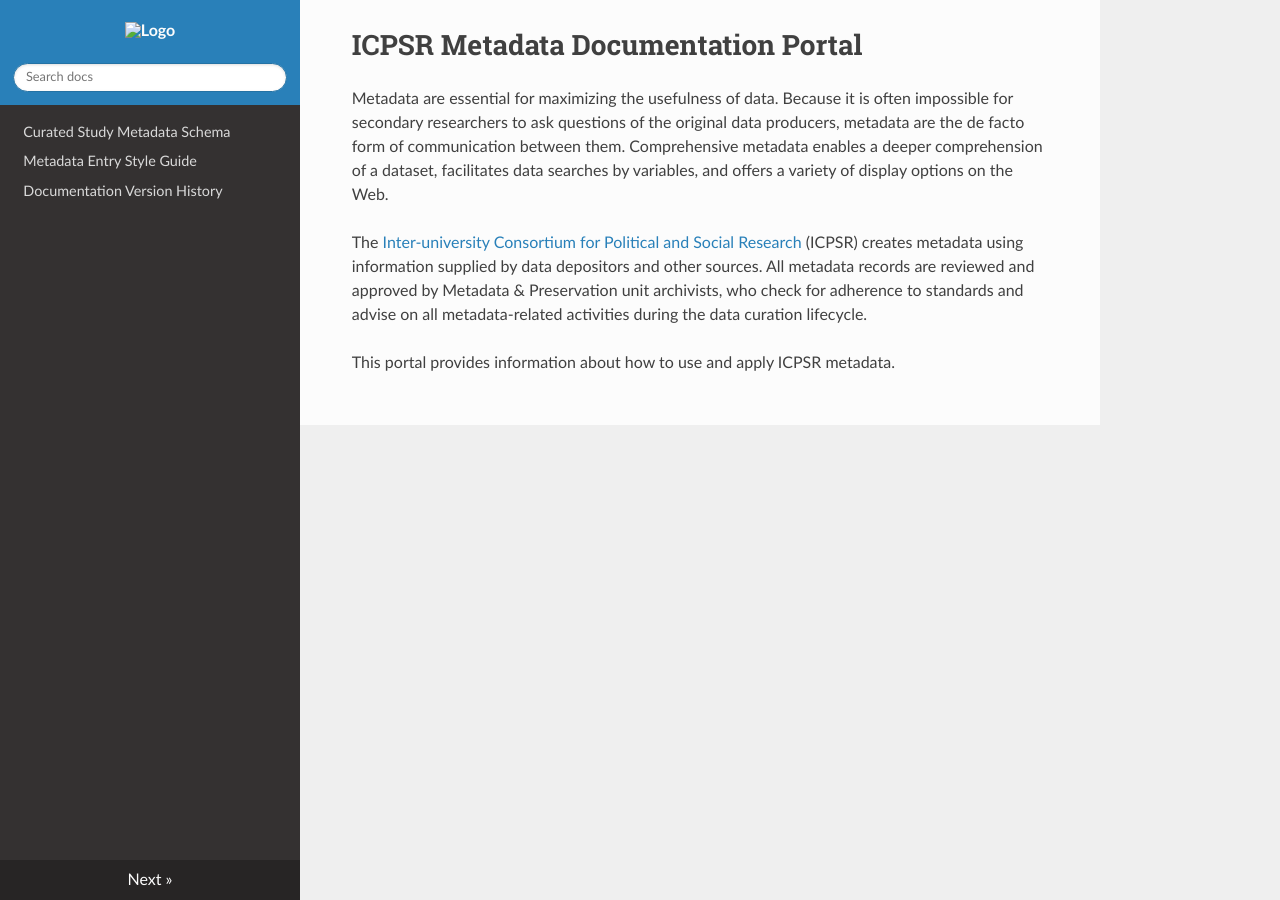
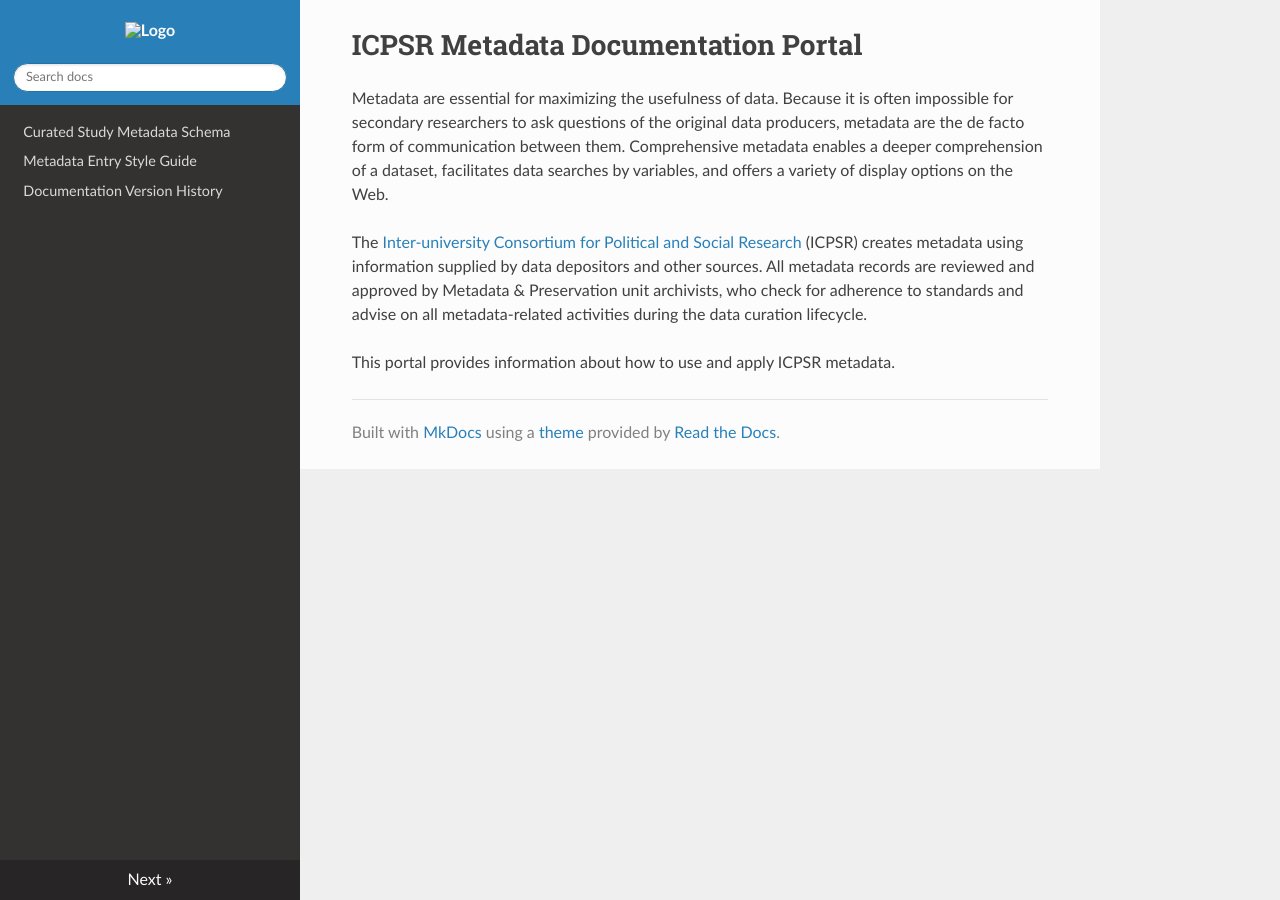
Before and after one commit to shallcro/metadata_test, an MkDocs documentation site: the page built from markdown/index.md, in a window 1280 px wide. Built offline with MkDocs 1.6.1, drawn with Linux system fonts in a browser that asks for light colours; nearby versions of some CDN libraries.

Commit message:
reverted changes

```diff
--- a/resources/custom_theme/footer.html
+++ b/resources/custom_theme/footer.html
@@ -1 +1,13 @@
-<!-- Empty override file take the place of readthedocs/footer.html, which generates the footer and bottom next/prev buttons. -->
+<footer>
+
+  <hr/>
+
+  <div role="contentinfo">
+    <!-- Copyright etc -->
+    {%- if config.copyright %}
+      <p>{{ config.copyright }}</p>
+    {%- endif %}
+  </div>
+
+  {% trans mkdocs_link='<a href="https://www.mkdocs.org/">MkDocs</a>', sphinx_link='<a href="https://github.com/readthedocs/sphinx_rtd_theme">theme</a>', rtd_link='<a href="https://readthedocs.org">Read the Docs</a>' %}Built with %(mkdocs_link)s using a %(sphinx_link)s provided by %(rtd_link)s.{% endtrans %}
+</footer>
```
Also changed, not shown: 1 other file.
